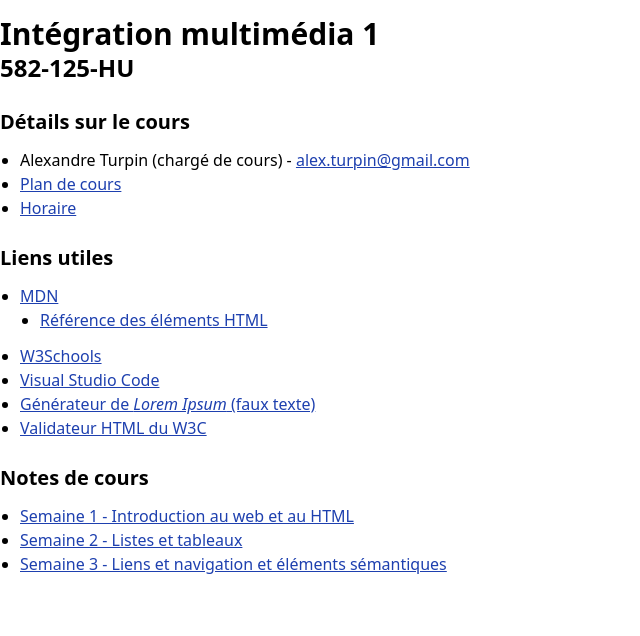
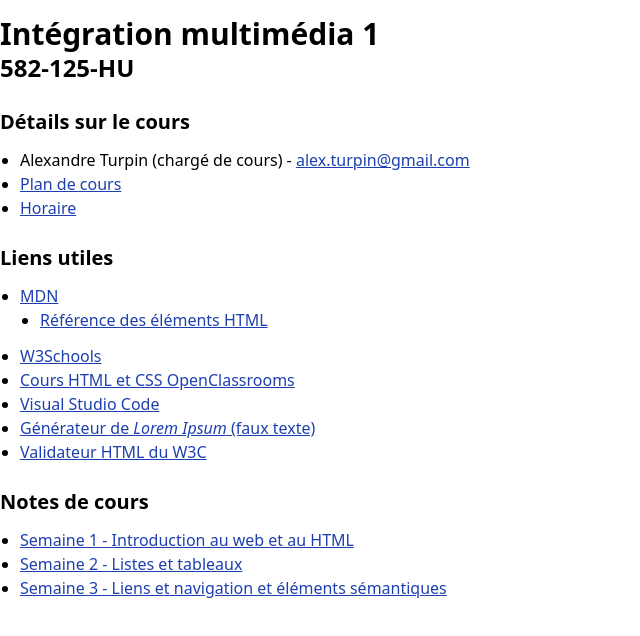
Before and after one commit to alexturpin/582-125-HU, a Next.js app: page / in a window 1280 px wide. Shown: the top 636 px of the page, without its empty margins (0-640 px from the left). Built offline with nearby package versions, Linux system fonts and the light colour scheme.

Commit message:
OpenClassrooms link

```diff
--- a/src/pages/index.tsx
+++ b/src/pages/index.tsx
@@ -34,6 +34,9 @@
           </li>
           <li>
             <a href="https://www.w3schools.com/">W3Schools</a>
+          </li>
+          <li>
+            <a href="https://openclassrooms.com/fr/courses/1603881-apprenez-a-creer-votre-site-web-avec-html5-et-css3">Cours HTML et CSS OpenClassrooms</a>
           </li>
           <li>
             <a href="https://code.visualstudio.com/">Visual Studio Code</a>
```
